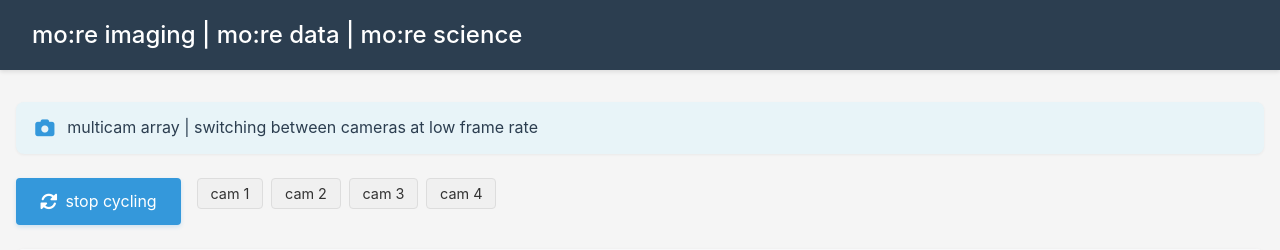
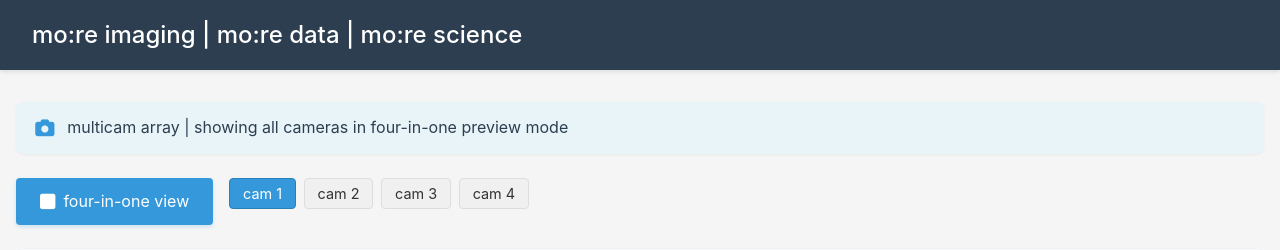
Before and after one commit to Dan-Zed/multicam_view, a Flask app: page / in a window 1280 px wide. Shown: the top 250 px of the page. Run offline with Flask 3, Linux system fonts and the light colour scheme.

Commit message:
multiplex live view

```diff
--- a/templates/index.html
+++ b/templates/index.html
@@ -248,13 +248,13 @@
     <div class="main-content">
         <div class="camera-info">
             <i class="fas fa-camera"></i>
-            multicam array | switching between cameras at low frame rate
+            multicam array | showing all cameras in four-in-one preview mode
         </div>
 
         <div class="controls">
             <button id="cycleToggle" class="btn">
-                <i class="fas fa-sync-alt"></i>
-                <span id="cycleText">stop cycling</span>
+                <i class="fas fa-th"></i>
+                <span id="cycleText">single camera view</span>
             </button>
 
             <div class="camera-selector">
@@ -334,31 +334,57 @@
                     currentCamera = data.current_camera;
 
                     // Update UI
-                    cycleText.textContent = isCycling ? 'stop cycling' : 'start cycling';
+                    const icon = cycleToggle.querySelector('i');
+                    if (isCycling) {
+                        cycleText.textContent = 'single camera view';
+                        icon.className = 'fas fa-th';
+                    } else {
+                        cycleText.textContent = 'four-in-one view';
+                        icon.className = 'fas fa-square';
+                    }
+
+                    // Update camera indicators
                     updateCameraIndicator(currentCamera);
+
+                    // Update camera button active states
+                    cameraBtns.forEach(btn => {
+                        if (currentCamera === parseInt(btn.dataset.camera)) {
+                            btn.classList.add('active');
+                        } else {
+                            btn.classList.remove('active');
+                        }
+                    });
                 }
             } catch (error) {
                 console.error('Error getting camera info:', error);
             }
         }
 
-        // Toggle camera cycling
-        async function toggleCycle() {
+        // Toggle between four-in-one mode and single camera view
+        async function toggleMode() {
             try {
                 const response = await fetch('/toggle_cycle');
                 const data = await response.json();
 
                 if (data.success) {
                     isCycling = data.cycling;
-                    cycleText.textContent = isCycling ? 'stop cycling' : 'start cycling';
+                    cycleText.textContent = isCycling ? 'single camera view' : 'four-in-one view';
 
-                    // Clear active camera button when cycling
+                    // Update icon
+                    const icon = cycleToggle.querySelector('i');
+                    if (isCycling) {
+                        icon.className = 'fas fa-th';
+                    } else {
+                        icon.className = 'fas fa-square';
+                    }
+
+                    // Clear active camera button when in four-in-one mode
                     if (isCycling) {
                         cameraBtns.forEach(btn => btn.classList.remove('active'));
                     }
                 }
             } catch (error) {
-                console.error('Error toggling cycle:', error);
+                console.error('Error toggling view mode:', error);
             }
         }
 
@@ -462,8 +488,8 @@
             getCameraInfo();
             updateLastCapture();
 
-            // Toggle cycling
-            cycleToggle.addEventListener('click', toggleCycle);
+            // Toggle view mode
+            cycleToggle.addEventListener('click', toggleMode);
 
             // Camera selection
             cameraBtns.forEach(btn => {
```
Also changed, not shown: camera_manager.py (+18 -44 lines).
